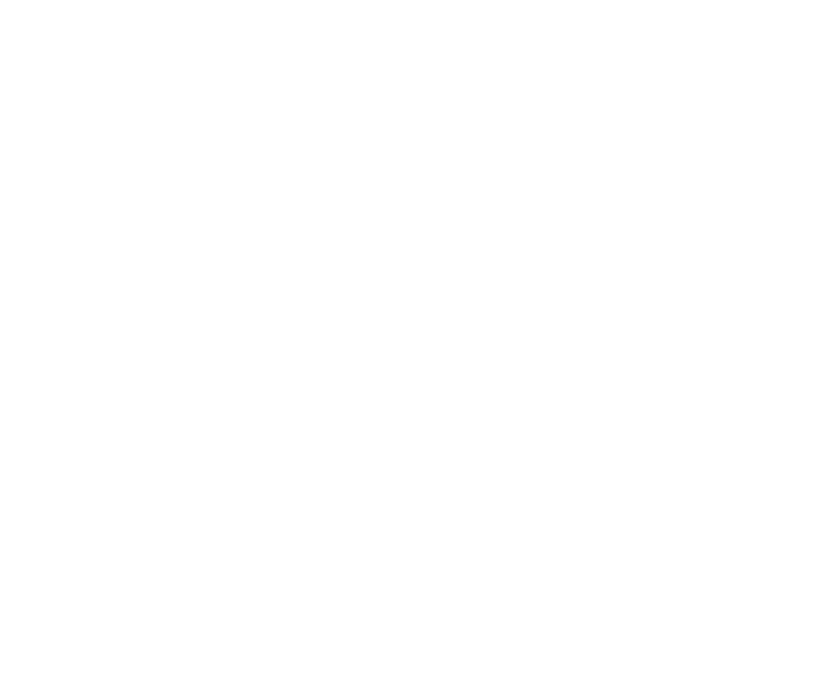
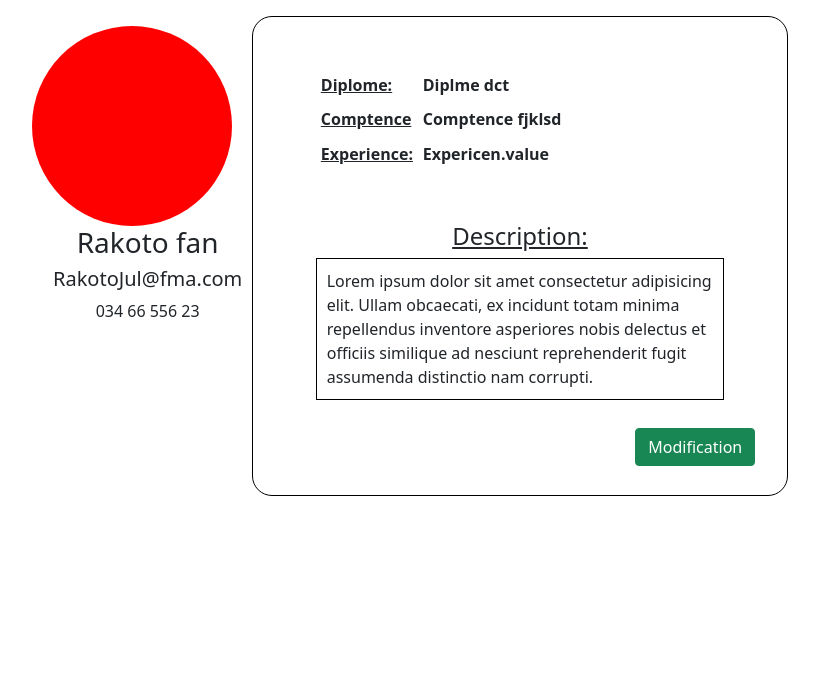
Before and after one commit to FelixTh007/YziknA_Projet_G, a website: page page/index.html in a window 1280 px wide. Shown: the whole page, without its empty margins (43-862 px from the left). Drawn offline with Linux system fonts and the light colour scheme; files that its build step writes are made by us from their sources.

Commit message:
Mise a jour de la dossier page

```diff
--- a/page/index.html
+++ b/page/index.html
@@ -4,9 +4,66 @@
     <meta charset="UTF-8">
     <meta name="viewport" content="width=device-width, initial-scale=1.0">
     <title>Document</title>
-    <link rel="stylesheet" href="style.css">
+    <link rel="stylesheet" href="profil.css">
 </head>
     <body>
+        <div class="contain">
+            <section>
+                <div class="row">
+                    <div class="col-4 bg-red text-center">
+                        <table class="table_1">
+                            <tr>
+                                <td>
+                                    <div class="photo">
 
+                                    </div>
+                                </td>
+                            </tr>
+                            <tr>
+                                <td>
+                                    <div class="miniProfil">
+                                        <ul>
+                                            <li><h3>Rakoto fan</h3></li>
+                                            <li><h5>RakotoJul@fma.com</h5></li>
+                                            <li> 034 66 556 23 </li>
+                                        </ul>
+                                    </div>
+                                </td>
+                            </tr>
+                        </table>
+                    </div>
+                    <div class="col-7 description">
+                        <table class="table_2">
+                            <tr>
+                                <td><u>Diplome:</u></td>
+                                <td>Diplme dct</td>
+                            </tr>
+
+                            <tr>
+                                <td ><u>Comptence</u></td>
+                                <td>Comptence fjklsd</td>
+                            </tr>
+
+                            <tr>
+                                <td ><u>Experience:</u></td>
+                                <td>Expericen.value</td>
+                            </tr>
+                        </table>
+                        <table class="table_3 ">
+                            <tr class="text-center">
+                                <td><h4><u>Description:</u></h4></td>
+                            </tr>
+                            <tr >
+                                <td class="border-here">
+                                    Lorem ipsum dolor sit amet consectetur adipisicing elit. Ullam obcaecati, ex incidunt totam minima repellendus inventore asperiores nobis delectus et officiis similique ad nesciunt reprehenderit fugit assumenda distinctio nam corrupti.
+                                </td>
+                            </tr>
+                        </table>
+
+                    <button class="btn btn-success bout"> Modification</button>
+                    </div>
+                </div>
+            </section>
+        </div>
     </body>
 </html>
--- a/page/profil.css
+++ b/page/profil.css
@@ -1 +1,73 @@
 @import url("bootstrap.min.css");
+
+*
+{
+    margin: 0;
+    padding: 0;
+    list-style: none;
+}
+.contain
+{
+    width: 70%;
+    height: 85vh;
+    overflow: hidden;
+}
+.photo
+{
+    width: 200px;
+    height: 200px;
+    border-radius: 50%;
+    background-color: red;
+    margin-left: 5%;
+}
+
+.profil
+{
+    height: 100vh;
+    position: relative;
+}
+.description
+{
+    height: 60vh;
+    margin-top: 2vh;
+    position: relative;
+    border: 1px solid black;
+    border-radius: 20px;
+    position: relative;
+}
+.table_2
+{
+    margin-top: 10%;
+    margin-left: 10%;
+    width: 50%;
+}
+.table_2 tr td
+{
+    padding: 2%;
+    font-weight: bold;
+}
+
+.table_1
+{
+    position: absolute;
+    margin-left: 5%;
+    margin-top: 2%;
+}
+.table_3
+{
+    margin-top: 10%;
+    margin-left: 10%;
+    width: 80%;
+}
+    tr  .border-here
+{
+    border: 1px solid black;
+    padding: 10px;
+    border-radius: 20px;
+}
+.bout
+{
+    position: absolute;
+    bottom: 6%;
+    right: 6%;
+}
```
